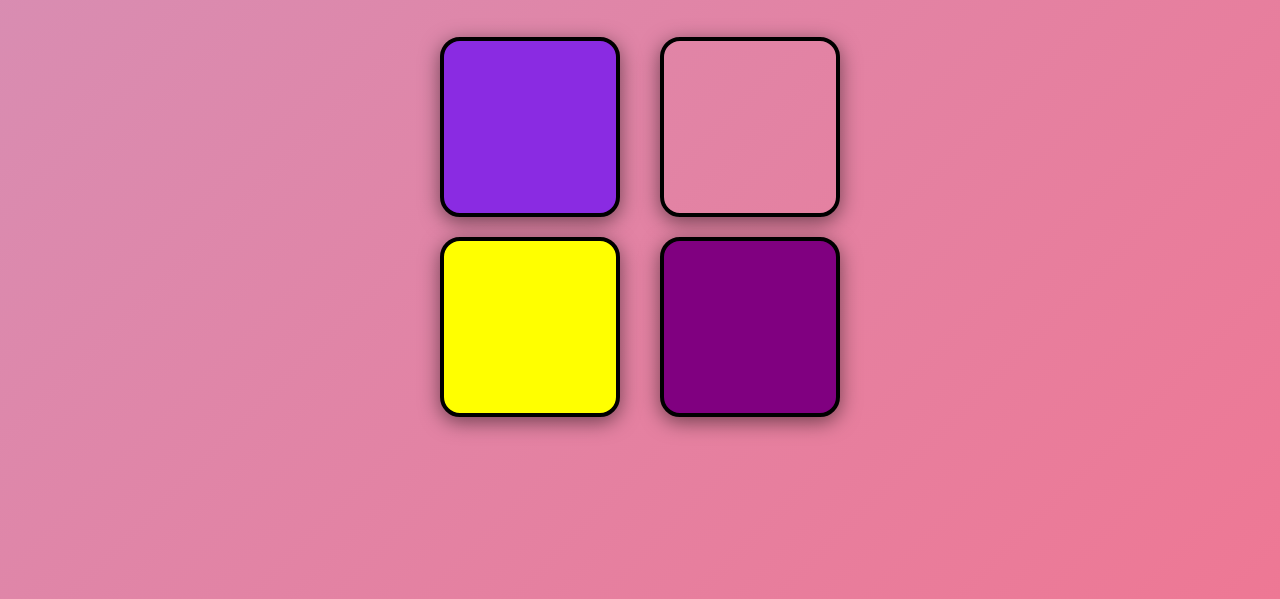
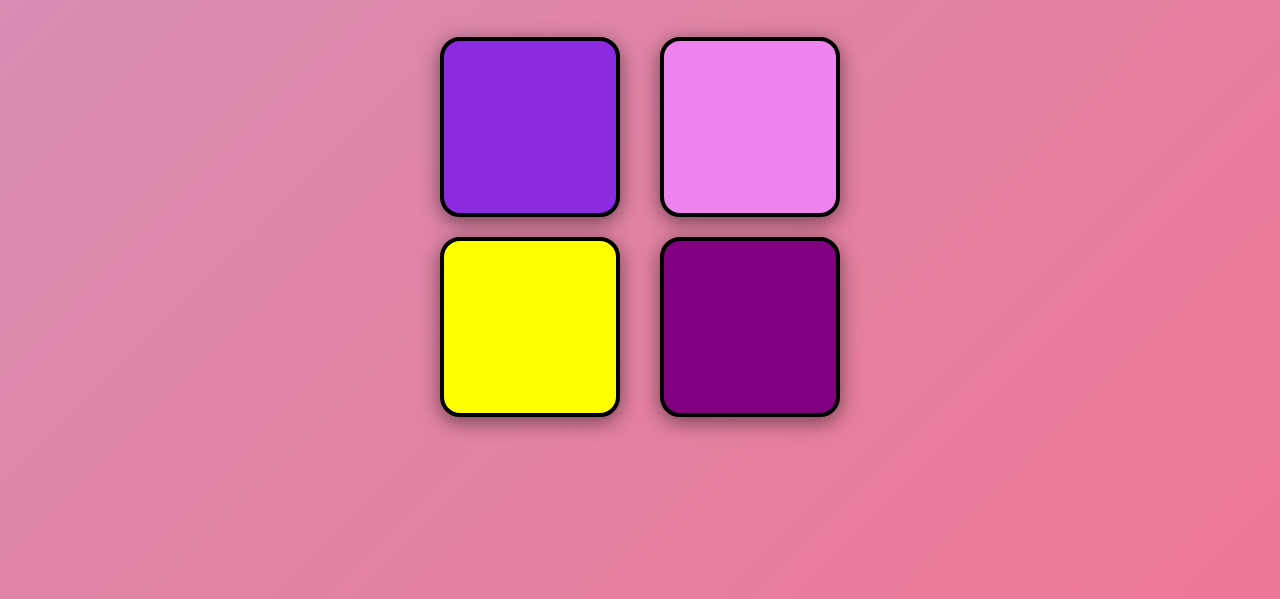
Before and after one commit to Blackeye994/Simon, a plain HTML site: page index.html in a window 1280 px wide. Shown: the part 201-800 px from the top of the page. Drawn offline with nearby package versions, Linux system fonts and the light colour scheme.

Commit message:
Add something

```diff
--- a/CSS.css
+++ b/CSS.css
@@ -78,7 +78,7 @@ h2 {
     background-color: yellow;
 }
 
-.brown {
+.violet {
     background-color: violet;
 }
 
```
